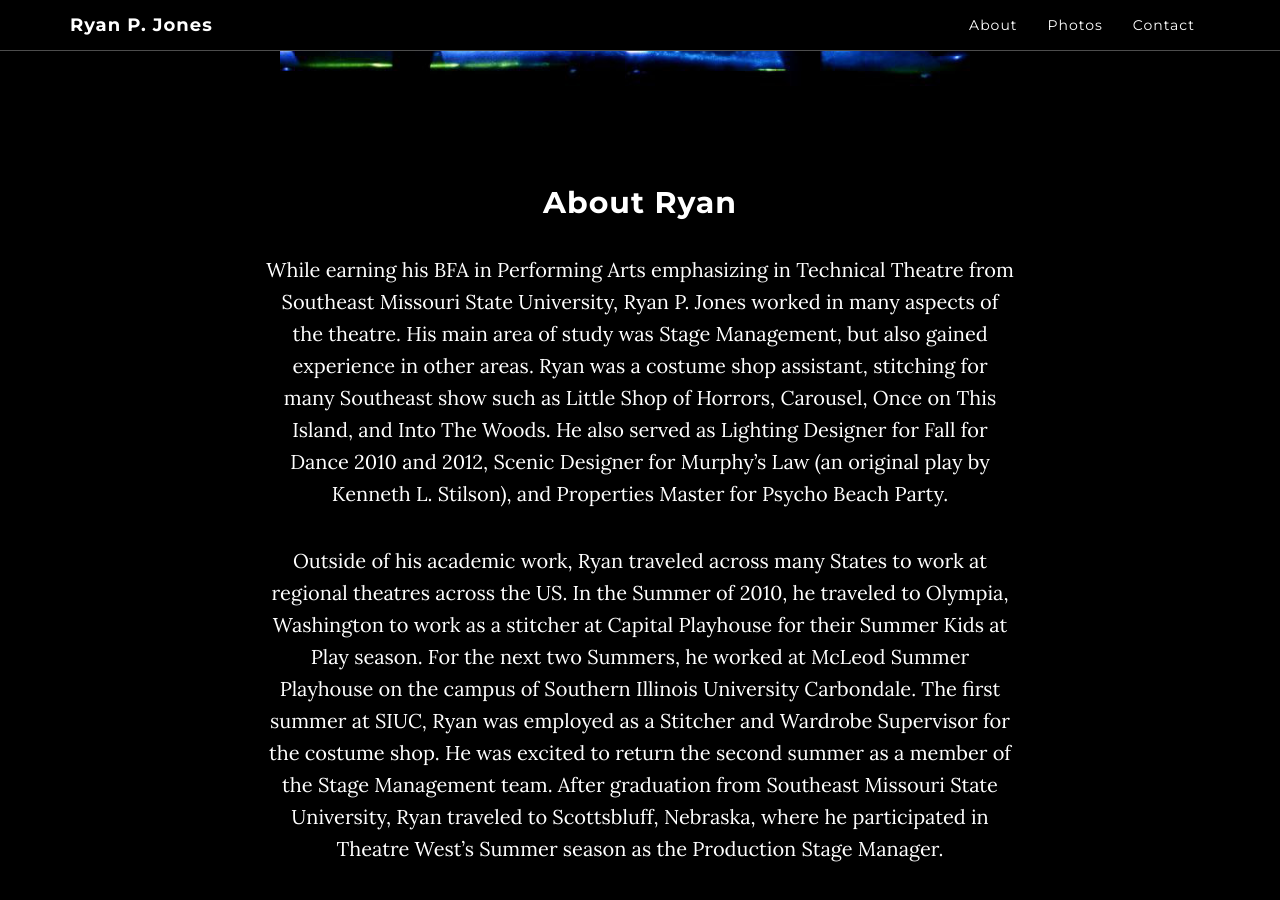
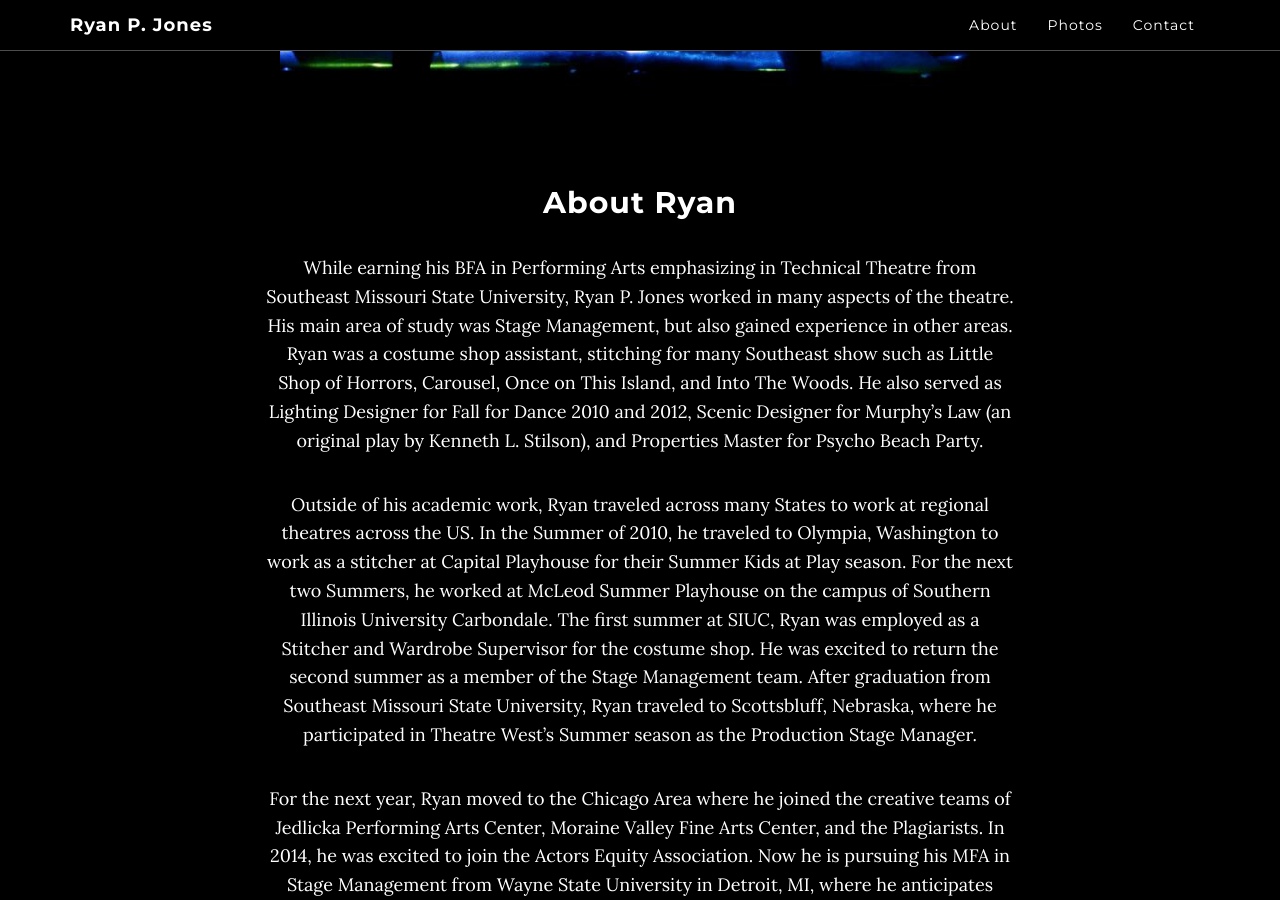
Before and after one commit to ryanpjones/ryanpjones.github.io, a Jekyll site: the page built from index.html, in a window 1280 px wide and 900 px high, scrolled down 814 px. Built offline with Jekyll 4.4.1, drawn with Linux system fonts in a browser that asks for light colours; nearby versions of some CDN libraries.

Commit message:
Shrink <p> font

```diff
--- a/_less/grayscale.less
+++ b/_less/grayscale.less
@@ -28,14 +28,14 @@ h6 {
 
 p {
     margin: 0 0 25px;
-    font-size: 18px;
+    font-size: 16px;
     line-height: 1.5;
 }
 
 @media(min-width:767px) {
     p {
         margin: 0 0 35px;
-        font-size: 20px;
+        font-size: 18px;
         line-height: 1.6;
     }
 }
--- a/css/grayscale.css
+++ b/css/grayscale.css
@@ -22,13 +22,13 @@ h6 {
 }
 p {
   margin: 0 0 25px;
-  font-size: 18px;
+  font-size: 16px;
   line-height: 1.5;
 }
 @media (min-width: 767px) {
   p {
     margin: 0 0 35px;
-    font-size: 20px;
+    font-size: 18px;
     line-height: 1.6;
   }
 }
```
